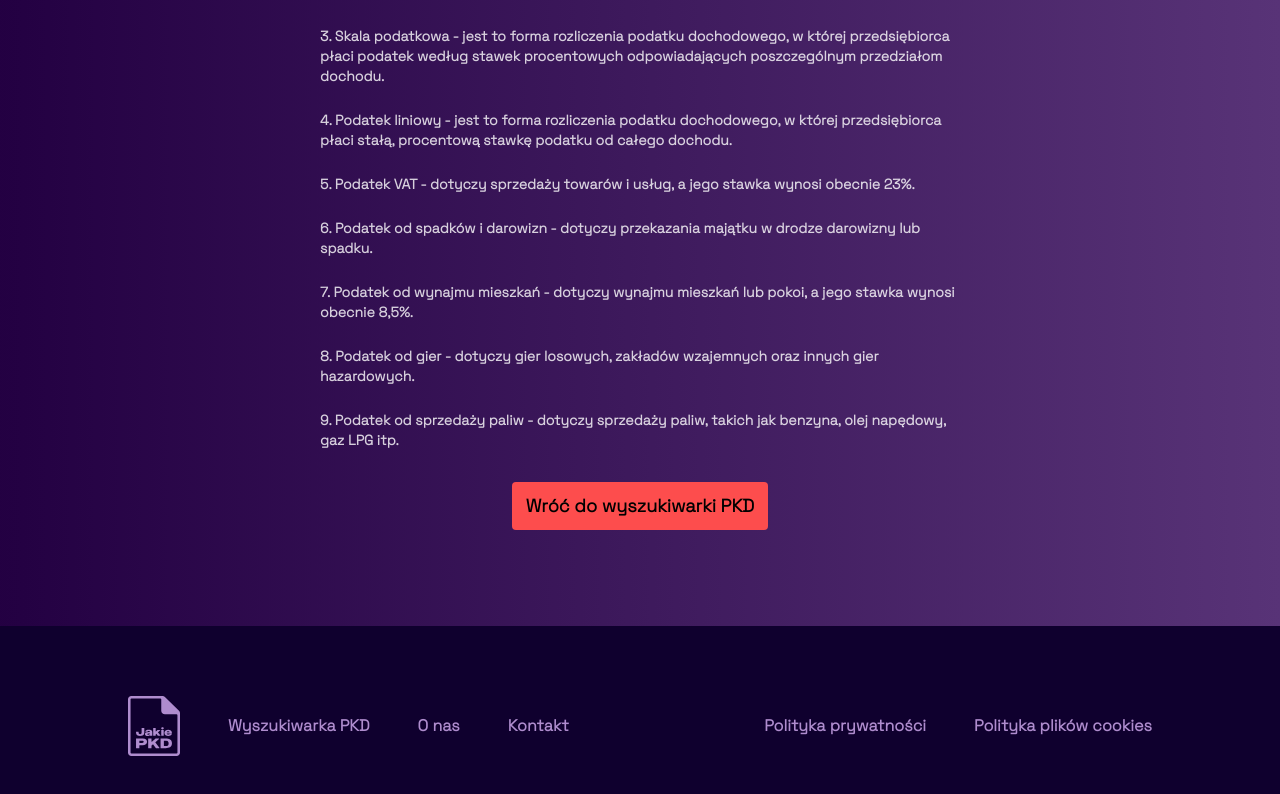
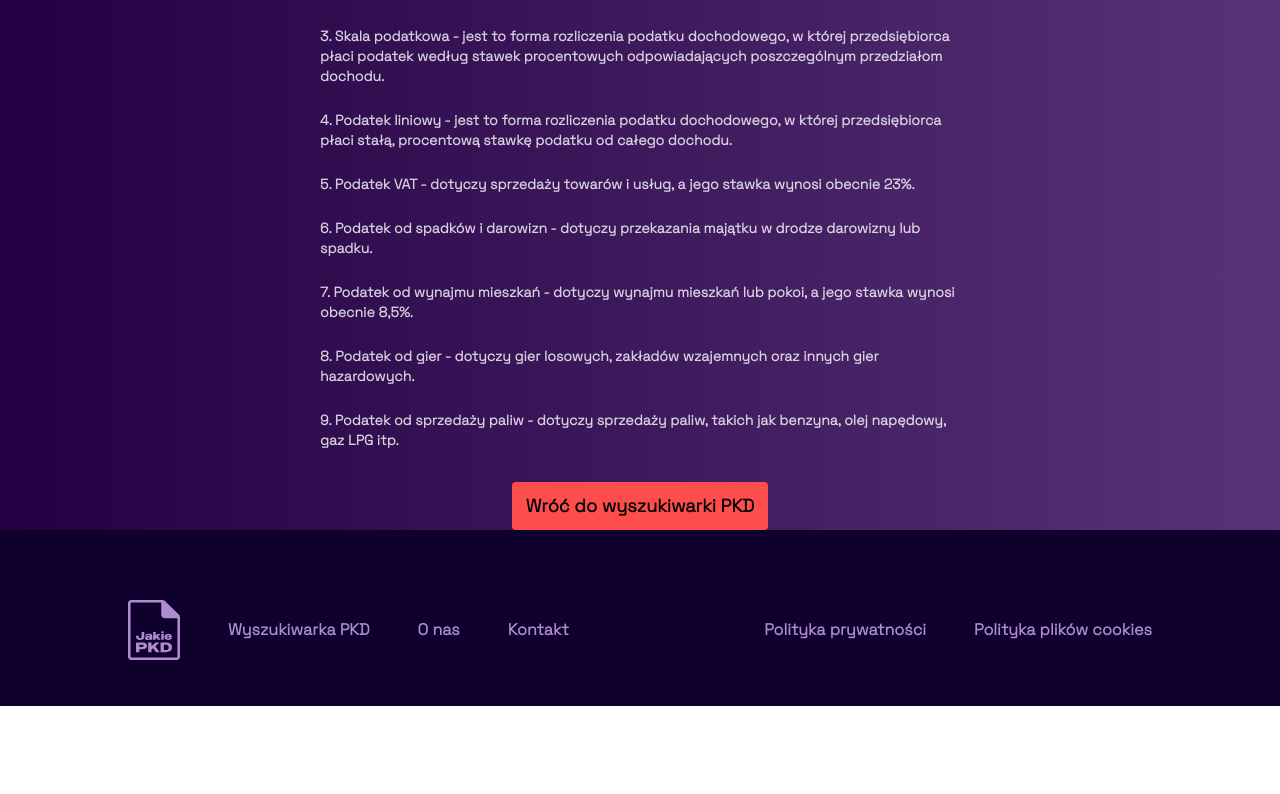
Before and after one commit to qbawalat/stasis-wall-pkd-frontend, a React (Vite) app: page / in a window 1280 px wide. Shown: the part 2518-3312 px from the top of the page. After the commit the page ends 3224 px from the top, so only its background shows below. Built offline with nearby package versions, Linux system fonts and the light colour scheme.

Commit message:
refactor: :art: applied suggestions

```diff
--- a/src/common/components/Button.tsx
+++ b/src/common/components/Button.tsx
@@ -2,7 +2,7 @@ import { FunctionComponent } from 'react';
 
 interface Props {
   label: string;
-  onClick?: () => void;
+  onClick?: VoidFunction;
 }
 
 const Button: FunctionComponent<Props> = ({ label, onClick }) => (
--- a/src/features/Footer/Footer.tsx
+++ b/src/features/Footer/Footer.tsx
@@ -1,12 +1,12 @@
-import { ReactElement } from 'react';
+import { FunctionComponent } from 'react';
 import { ReactComponent as Logo } from '../../assets/icons/footer-logo.svg';
 import Politics from './components/Politics/Politics';
 import Contact from './components/Contact/Contact';
 import { scrollToTop } from '../../common/utils';
 
-const Footer = (): ReactElement => {
+const Footer: FunctionComponent = () => {
   return (
-    <div className="h-44 mt-24 flex items-center bg-secondary">
+    <div className="h-44 flex items-center bg-secondary">
       <div className="flex justify-between text-tertiary-color w-4/5 m-auto text-base font-semibold">
         <ul className="flex flex-row justify-around items-center mt-6 gap-12">
           <li onClick={scrollToTop}>
--- a/src/features/Footer/components/FooterItem/FooterItem.tsx
+++ b/src/features/Footer/components/FooterItem/FooterItem.tsx
@@ -2,7 +2,7 @@ import { FunctionComponent } from 'react';
 
 interface Props {
   text: string;
-  onClick?: () => void;
+  onClick?: VoidFunction;
 }
 
 const FooterItem: FunctionComponent<Props> = ({ text, onClick }) => <li>{text}</li>;
--- a/src/features/Footer/components/Politics/Politics.tsx
+++ b/src/features/Footer/components/Politics/Politics.tsx
@@ -1,15 +1,13 @@
 import { ReactElement } from 'react';
 import FooterItem from '../FooterItem/FooterItem';
 
-const Politics = (): ReactElement => {
-  return (
+const Politics = (): ReactElement => (
   <ul className="flex flex-row justify-around items-center mt-6 gap-12">
     {politics.map((el) => (
       <FooterItem text={el} />
     ))}
   </ul>
 );
-};
 
 export default Politics;
 
--- a/src/features/MainPanel/components/Description/PageDescription.tsx
+++ b/src/features/MainPanel/components/Description/PageDescription.tsx
@@ -1,5 +1,5 @@
 import { FunctionComponent } from 'react';
-import HeaderWithSubHeader from '../../../../common/components/HeaderWithSubHeader';
+import { HeaderWithSubHeader } from '../../../../common/components';
 
 const PageDescription: FunctionComponent = () => {
   return (
--- a/src/features/MainPanel/components/NavigationButton/NavigationButton.tsx
+++ b/src/features/MainPanel/components/NavigationButton/NavigationButton.tsx
@@ -1,8 +1,6 @@
 import { Button } from '../../../../common/components';
 import { scrollToTop } from '../../../../common/utils';
 
-const NavigationButton = () => {
-  return <Button label="Wróć do wyszukiwarki PKD" onClick={scrollToTop} />;
-};
+const NavigationButton = () => <Button label="Wróć do wyszukiwarki PKD" onClick={scrollToTop} />;
 
 export default NavigationButton;
--- a/src/features/MainPanel/components/SubheadersSection/SubheadersSection.tsx
+++ b/src/features/MainPanel/components/SubheadersSection/SubheadersSection.tsx
@@ -1,5 +1,5 @@
 import { FunctionComponent } from 'react';
-import HeaderWithSubHeader from '../../../../common/components/HeaderWithSubHeader';
+import { HeaderWithSubHeader } from '../../../../common/components';
 import TextSectionWrapper from '../common/TextSectionWrapper';
 
 const SubheadersSection: FunctionComponent = () => {
--- a/src/features/MainPanel/components/TaxTypes/TaxTypes.tsx
+++ b/src/features/MainPanel/components/TaxTypes/TaxTypes.tsx
@@ -1,5 +1,5 @@
 import { FunctionComponent } from 'react';
-import HeaderWithSubHeader from '../../../../common/components/HeaderWithSubHeader';
+import { HeaderWithSubHeader } from '../../../../common/components';
 import TextSectionWrapper from '../common/TextSectionWrapper';
 
 const MyComponent: FunctionComponent = () => {
```
Lines whose indentation alone changed are shown as unchanged.
